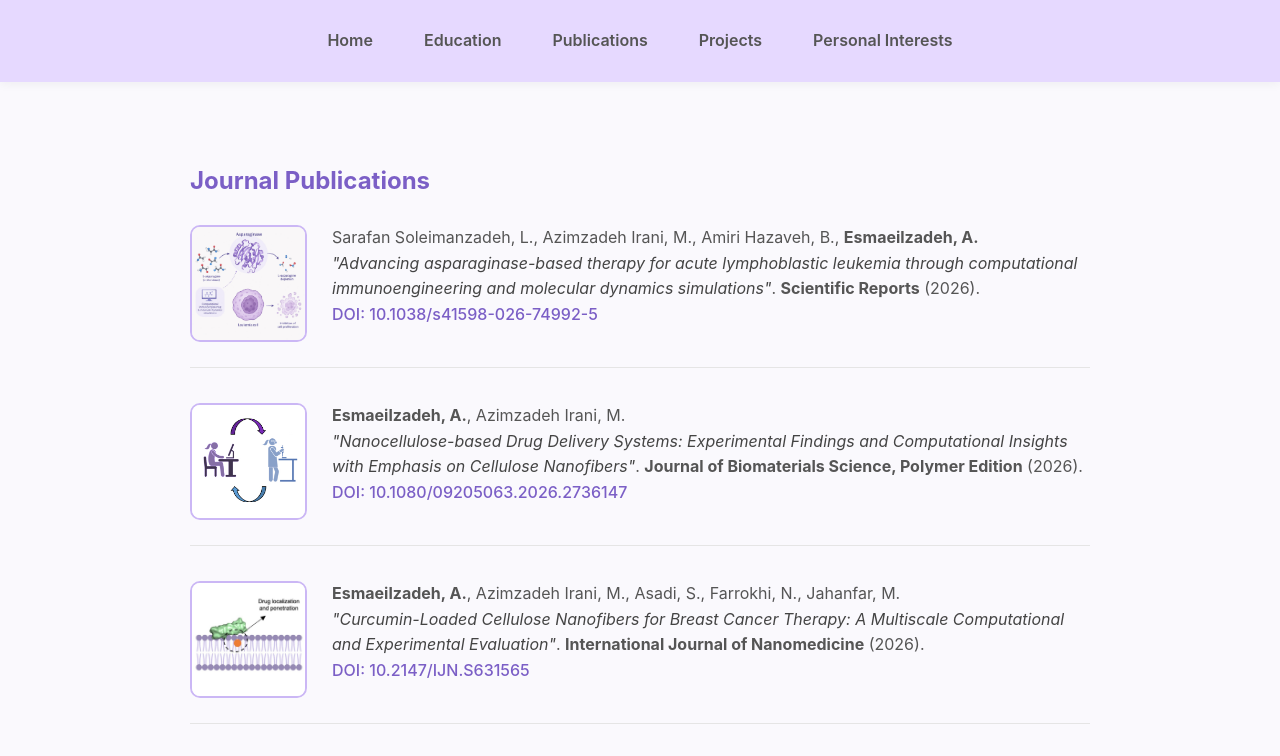
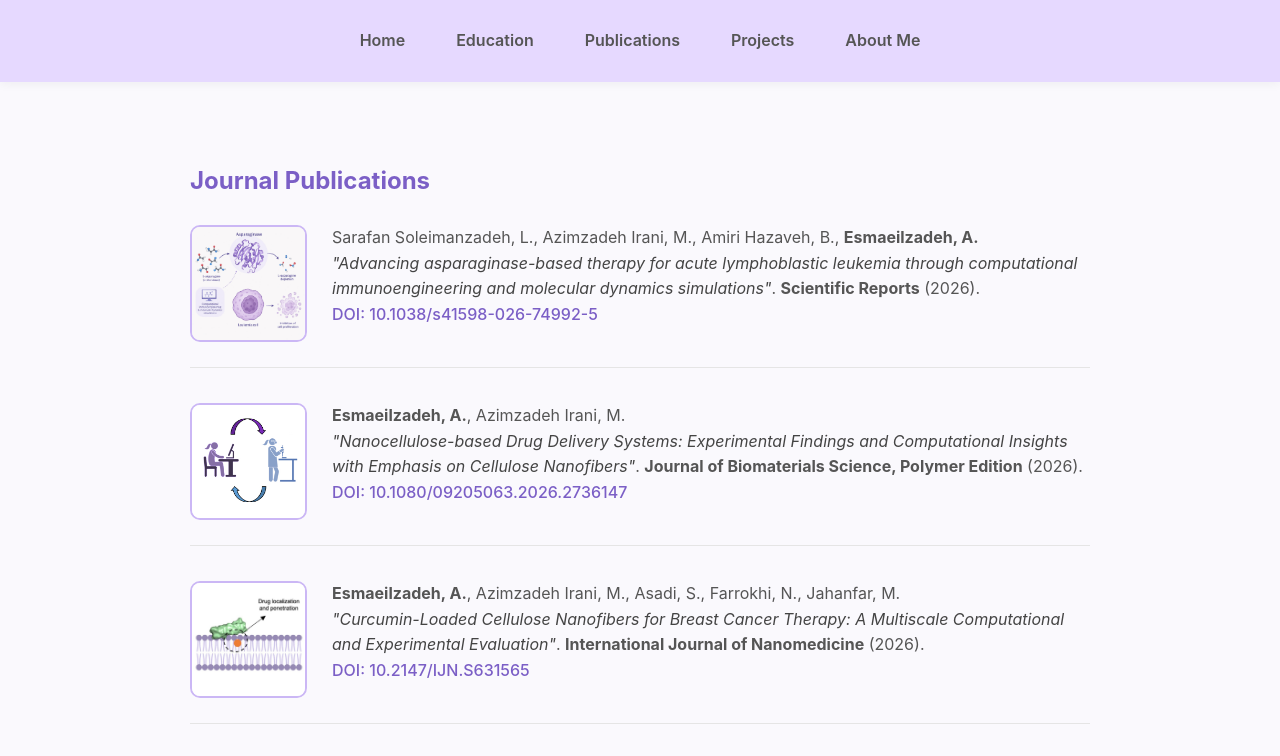
Before and after one commit to aylaesmaeilzadeh/aylaesmaeilzadeh.github.io, a plain HTML site: page publications.html in a window 1280 px wide. Shown: the top 756 px of the page. Drawn offline with Linux system fonts and the light colour scheme.

Commit message:
Update publications.html

```diff
--- a/publications.html
+++ b/publications.html
@@ -13,7 +13,7 @@
   <a href="education.html">Education</a>
   <a href="publications.html">Publications</a>
   <a href="projects.html">Projects</a>
-  <a href="interests.html">Personal Interests</a>
+  <a href="interests.html">About Me</a>
 </nav>
 
 <div class="container">
```
